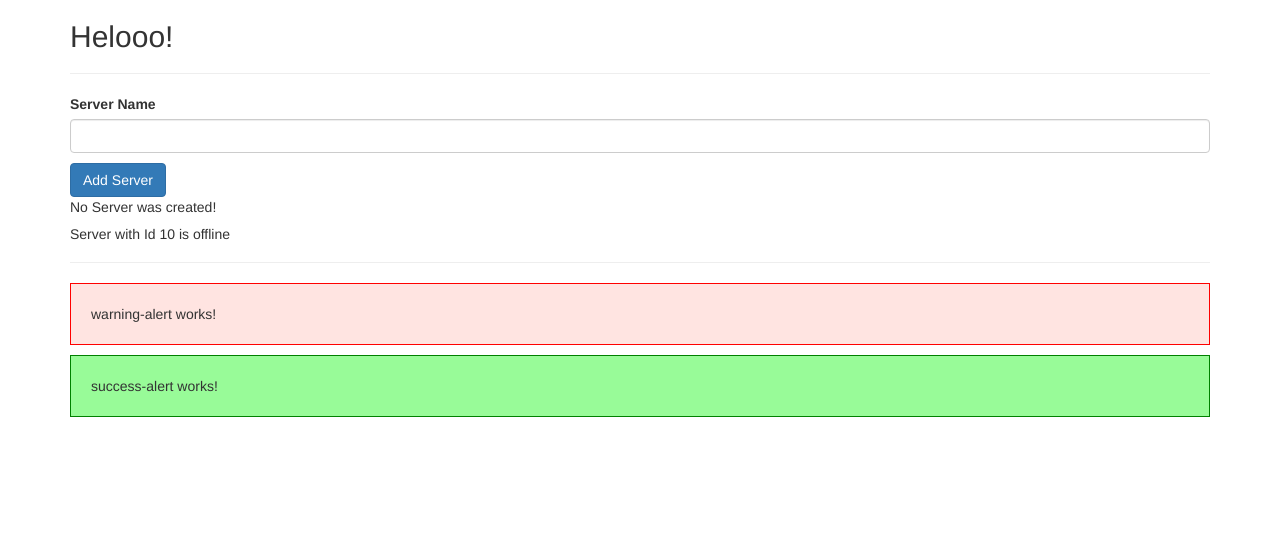
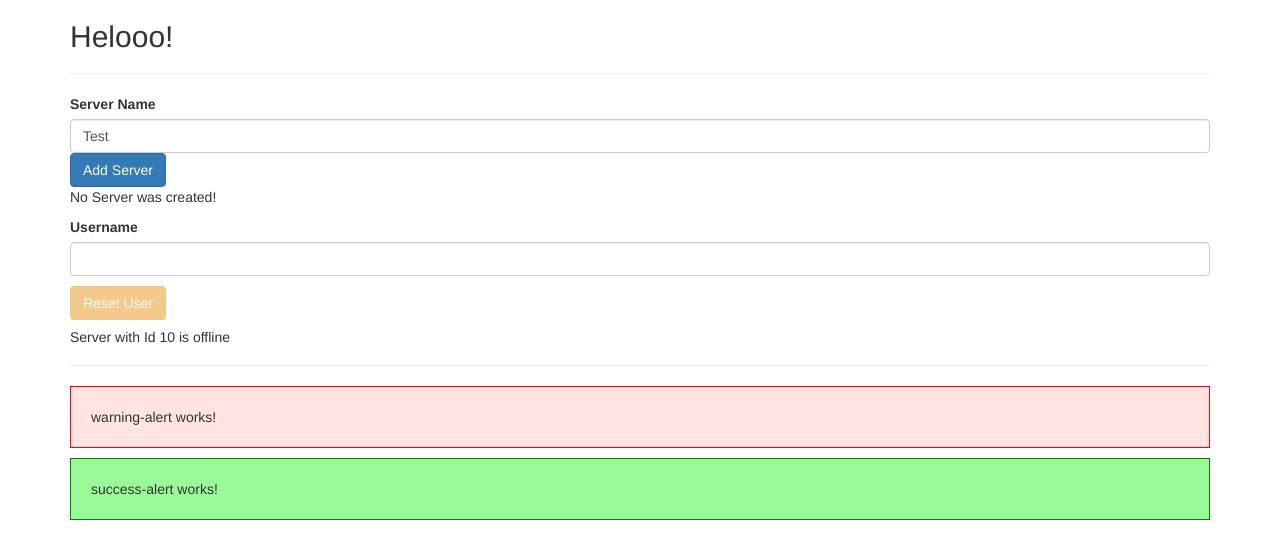
Before and after one commit to Arjunan323/angular-tutorial, an Angular app in the folder my-first-app/: page / in a window 1280 px wide. Shown: the top 558 px of the page. Built offline with nearby package versions, Linux system fonts and the light colour scheme.

Commit message:
Two Way Data Binding. closes #6

```diff
--- a/my-first-app/src/app/servers/servers.component.html
+++ b/my-first-app/src/app/servers/servers.component.html
@@ -1,13 +1,13 @@
 <label>Server Name</label>
-<input type="text"
-class="form-control"
-(input)="onUpdateServerName($event)"
->
-<p>{{serverName}}</p>
-<button class="btn btn-primary" [disabled]="!allowNewServer"
-(click)="onCreateServer()"
->
-Add Server
+<!-- <input type="text" class="form-control" (input)="onUpdateServerName($event)"> --> <!-- event binding   -->
+<input type="text" class="form-control" [(ngModel)]="serverName"> <!--  two way binding     -->
+<!-- <p>{{serverName}}</p> -->
+<button class="btn btn-primary" [disabled]="!allowNewServer" (click)="onCreateServer()">
+    Add Server
 </button>
 <p [innerText]="serverCreationStatus"></p>
+<label>Username</label>
+<input type="text" class="form-control" [(ngModel)]="username">
+<p>{{username}}</p>
+<button class="btn btn-warning" [disabled]="username === ''" (click)="onRestUser()">Reset User</button>
 <app-server></app-server>
--- a/my-first-app/src/app/servers/servers.component.ts
+++ b/my-first-app/src/app/servers/servers.component.ts
@@ -12,7 +12,8 @@
 
   allowNewServer: boolean = false;
   serverCreationStatus: string = 'No Server was created!'
-  serverName: string = ''
+  serverName: string = 'Test';
+  username: string = '';
 
   constructor() {
     setTimeout(() => {
@@ -21,10 +22,14 @@
   }
 
   onCreateServer() {
-    this.serverCreationStatus = 'Server was created!';
+    this.serverCreationStatus = 'Server was created!. Name is '+this.serverName;
   }
 
   onUpdateServerName(event: Event) {
     this.serverName = (<HTMLInputElement> event.target ).value
   }
+
+  onRestUser(){
+    this.username = ''
+  }
 }
```
